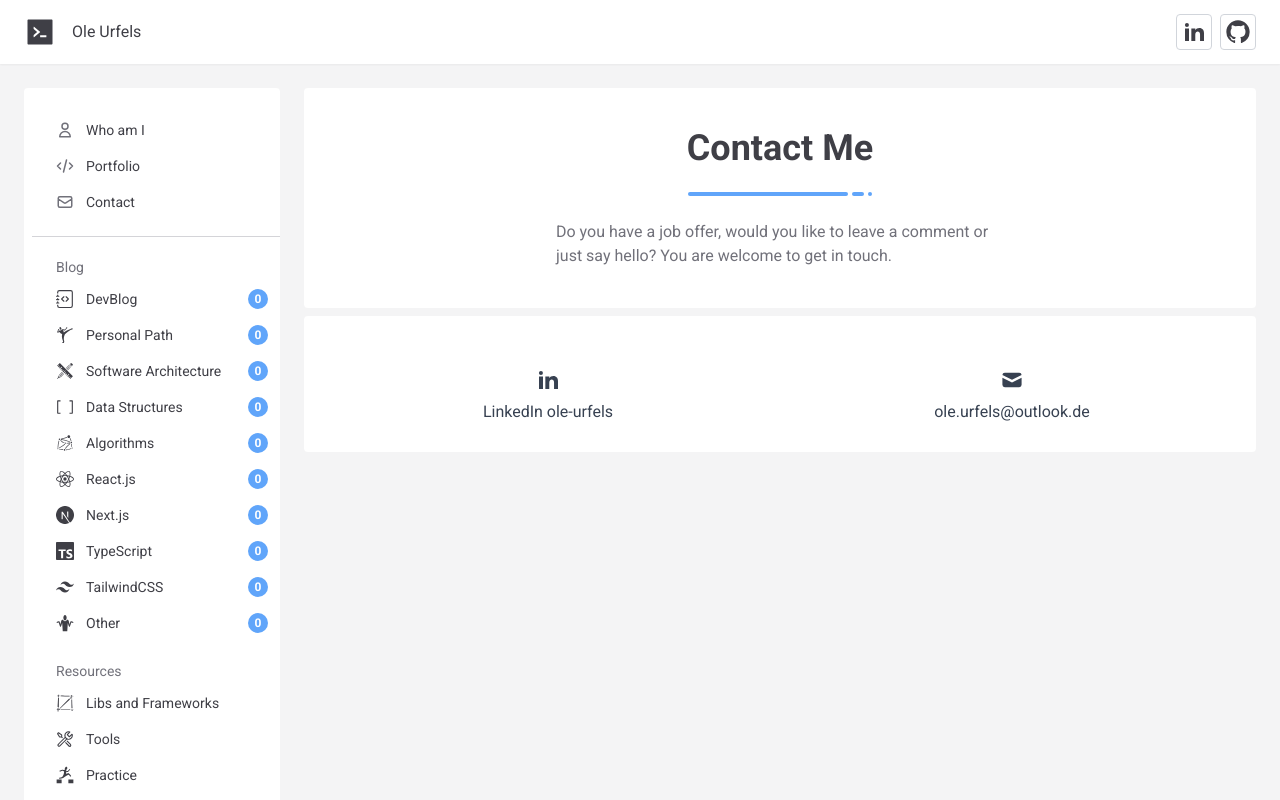
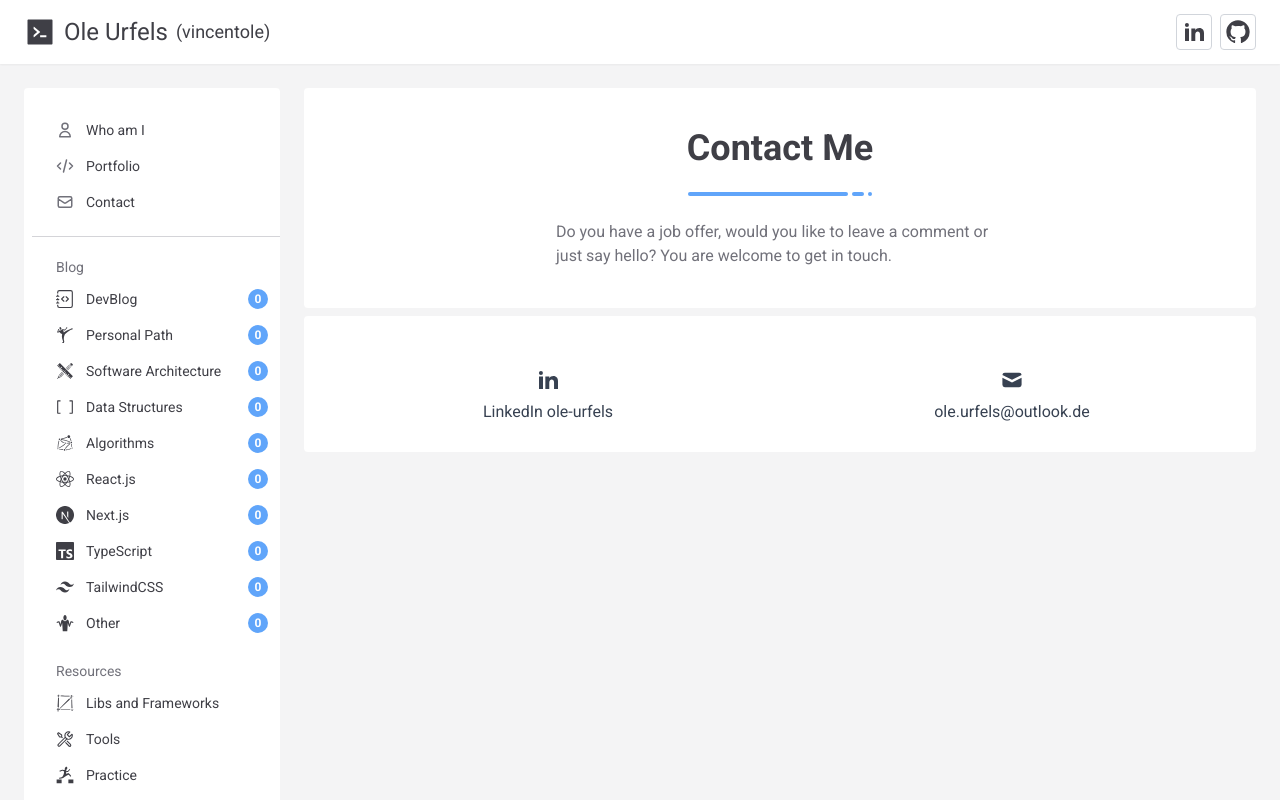
Before and after one commit to vincentole/mdx_blog_website, a Next.js app: page /contact in a window 1280 px wide. Shown: the top 800 px of the page. Built offline with nearby package versions, Linux system fonts and the light colour scheme.

Commit message:
addex logo text

```diff
--- a/src/components/Layout/Header.tsx
+++ b/src/components/Layout/Header.tsx
@@ -44,9 +44,10 @@ export default function Header({ mainMenuController }: LayoutProps) {
                 </div>
                 <div className='grow'>
                     <Link href='/'>
-                        <a className='flex items-center gap-4 justify-center lg:justify-start'>
+                        <a className='flex items-center gap-2 justify-center lg:justify-start'>
                             <Logo />
-                            <span>Ole Urfels</span>
+                            <span className='text-2xl'>Ole Urfels</span>
+                            <span className='text-lg hidden xs:inline'> (vincentole)</span>
                         </a>
                     </Link>
                 </div>
--- a/tailwind.config.js
+++ b/tailwind.config.js
@@ -5,6 +5,7 @@ module.exports = {
     darkMode: 'class',
     theme: {
         screens: {
+            xs: '480px',
             sm: '640px',
             md: '768px',
             lg: '1024px',
```
